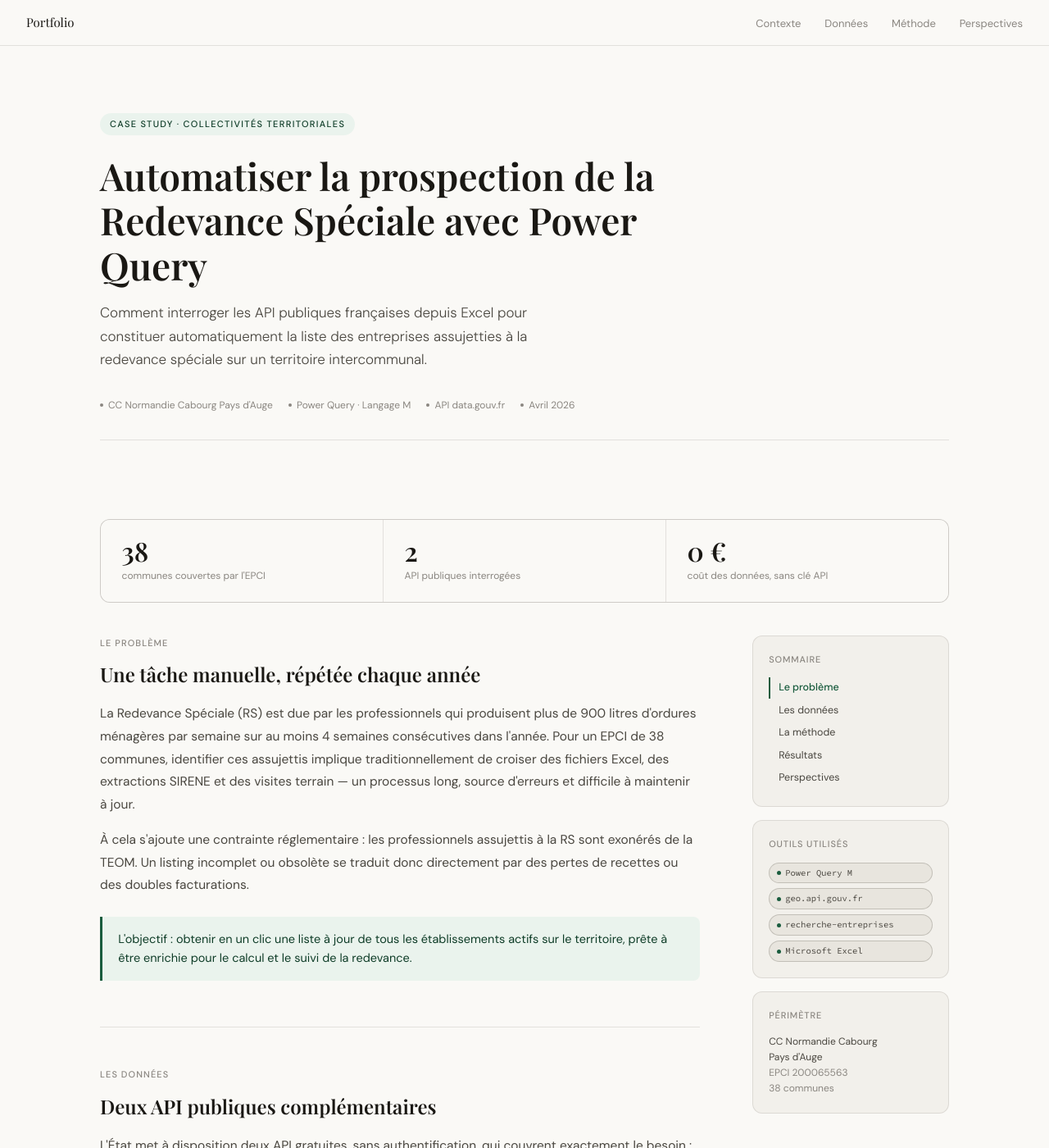
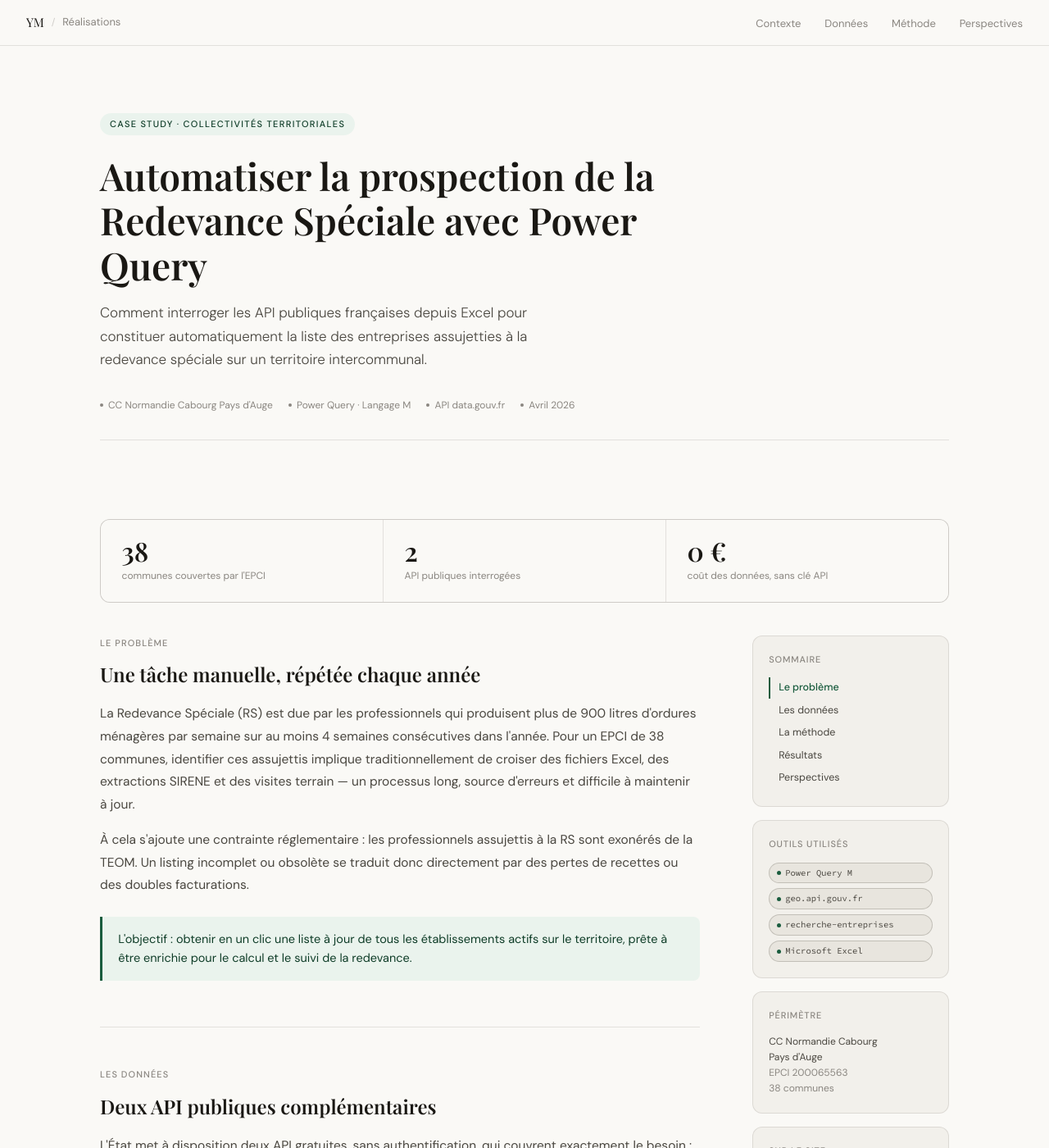
Before and after one commit to yvesmarti/yvesmarti.github.io, a Jekyll site: the page realisations/etude-de-cas-redevance-speciale.html, which Jekyll copies as it is, in a window 1280 px wide and 1400 px high. Shown: the whole window at 82% size. Built offline with Jekyll 4.4.1, drawn with Linux system fonts in a browser that asks for light colours; some web fonts are replaced; some of the changed text lies outside the part shown.

Commit message:
Add site navigation to blog pages (breadcrumb, sidebar & footer links)
Both realisations article pages were self-contained with no way back to
the rest of the site. Each now has:
- Nav breadcrumb "YM / Réalisations" linking to the home page and the
  réalisations index
- Sidebar cards "Sur le site" (Accueil, Réalisations, Outils) and
  "Autre article" cross-linking the two articles
- Footer nav row (Accueil · Réalisations · Outils) above the byline

https://claude.ai/code/session_01N78rZCQghwbTZnyDWdVJfR

```diff
--- a/realisations/etude-de-cas-redevance-speciale.html
+++ b/realisations/etude-de-cas-redevance-speciale.html
@@ -453,6 +453,27 @@
       color: var(--text);
     }
 
+    /* ── NAV LEFT (breadcrumb) ── */
+    .nav-left {
+      display: flex;
+      align-items: center;
+      gap: 0.55rem;
+    }
+
+    .nav-sep {
+      font-size: 12px;
+      color: var(--border-strong);
+    }
+
+    .nav-breadcrumb {
+      font-size: 13px;
+      color: var(--text-3);
+      text-decoration: none;
+      transition: color 0.2s;
+    }
+
+    .nav-breadcrumb:hover { color: var(--text); }
+
     /* ── FOOTER ── */
     footer {
       border-top: 0.5px solid var(--border);
@@ -461,6 +482,21 @@
       font-size: 12px;
       color: var(--text-3);
     }
+
+    .footer-nav {
+      display: flex;
+      justify-content: center;
+      gap: 1.8rem;
+      margin-bottom: 0.8rem;
+    }
+
+    .footer-nav a {
+      color: var(--text-3);
+      text-decoration: none;
+      transition: color 0.2s;
+    }
+
+    .footer-nav a:hover { color: var(--text); }
 
     /* ── ANIMATIONS ── */
     @keyframes fadeUp {
@@ -484,7 +520,11 @@
 <body>
 
 <nav>
-  <a href="#" class="nav-brand">Portfolio</a>
+  <div class="nav-left">
+    <a href="../" class="nav-brand">YM</a>
+    <span class="nav-sep" aria-hidden="true">/</span>
+    <a href="./" class="nav-breadcrumb">Réalisations</a>
+  </div>
   <ul class="nav-links">
     <li><a href="#probleme">Contexte</a></li>
     <li><a href="#donnees">Données</a></li>
@@ -826,11 +866,26 @@
         <span style="color:var(--text-3);">EPCI 200065563<br>38 communes</span>
       </div>
     </div>
+    <div class="sidebar-card">
+      <div class="sidebar-title">Sur le site</div>
+      <a href="../" class="sidebar-link">Accueil</a>
+      <a href="./" class="sidebar-link">Réalisations</a>
+      <a href="../outils.html" class="sidebar-link">Outils</a>
+    </div>
+    <div class="sidebar-card">
+      <div class="sidebar-title">Autre article</div>
+      <a href="./api-utiles.html" class="sidebar-link">APIs Open Data — Guide pratique</a>
+    </div>
   </aside>
 </div><!-- /article -->
 
 <footer>
-  Case study rédigé en avril 2026 · Power Query & API data.gouv.fr
+  <nav class="footer-nav" aria-label="Navigation du site">
+    <a href="../">Accueil</a>
+    <a href="./">Réalisations</a>
+    <a href="../outils.html">Outils</a>
+  </nav>
+  Case study rédigé en avril 2026 · Power Query &amp; API data.gouv.fr
 </footer>
 
 <script>
```
Also changed, not shown: realisations/api-utiles.html (+57 -2 lines).
